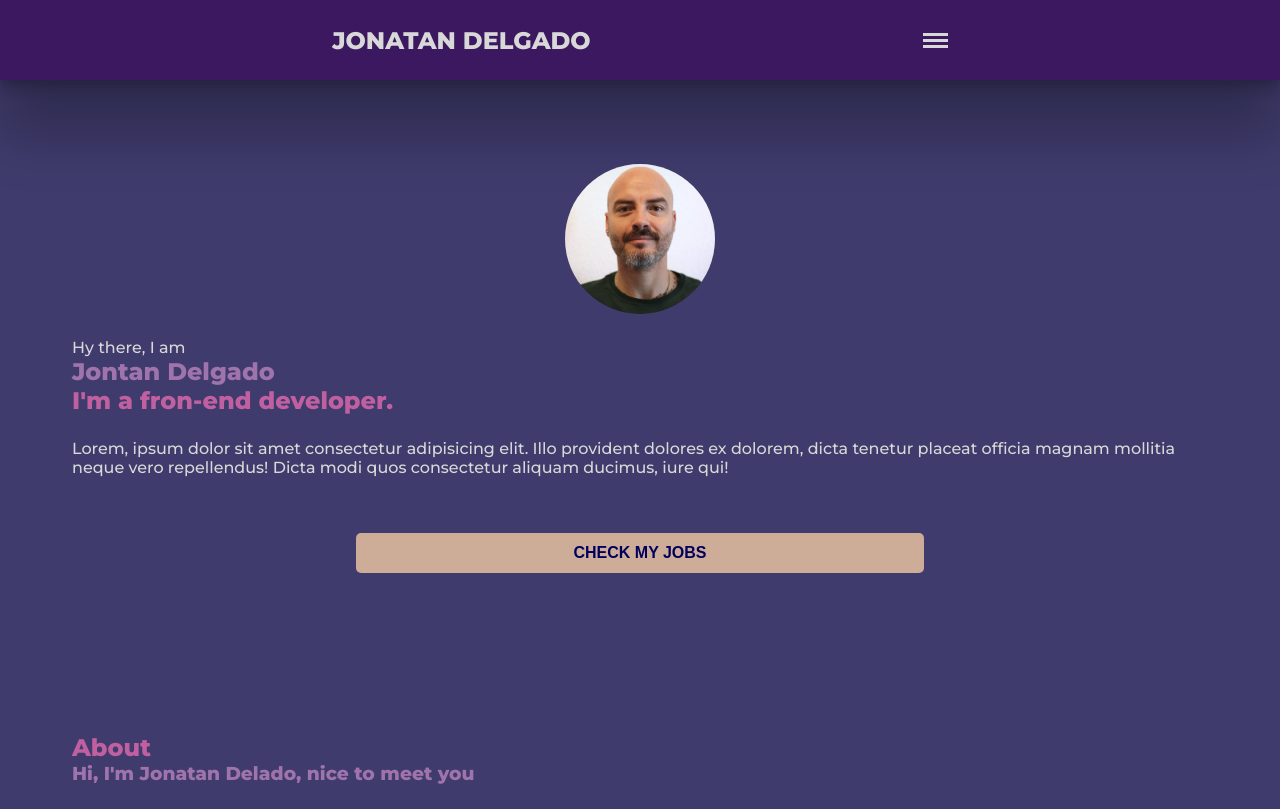
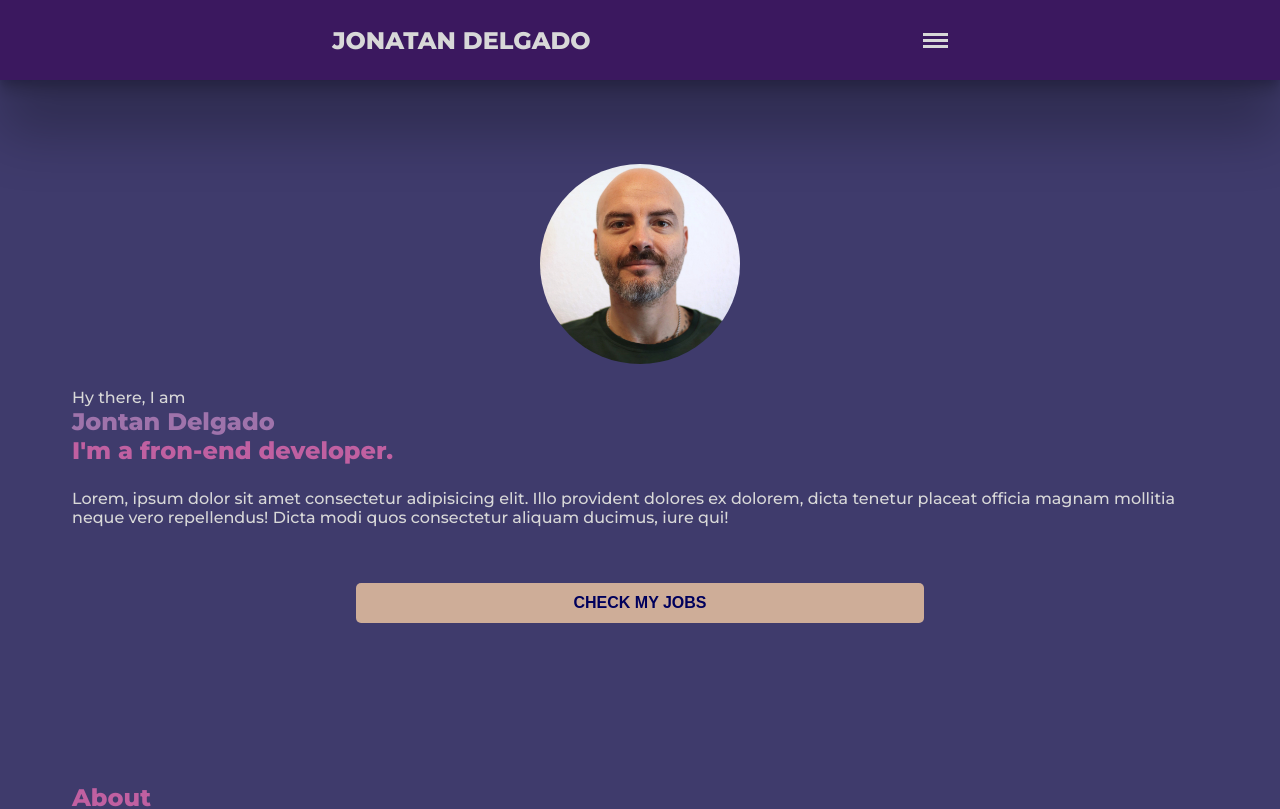
Before and after one commit to JoniDelgado/MyWebPage, a React (Vite) app: page / in a window 1280 px wide. Shown: the top 809 px of the page. Built offline with nearby package versions, Linux system fonts and the light colour scheme.

Commit message:
estilos form

```diff
--- a/src/components/GlobalStyles/GlobalStyles.jsx
+++ b/src/components/GlobalStyles/GlobalStyles.jsx
@@ -36,4 +36,24 @@ p {
 ul {
   list-style: none;
 }
+
+button {
+    margin: 2rem auto;
+    padding: 0.7rem;
+    width: 50%;
+    background-color: #f0c9a3ce;
+    border: none;
+    border-radius: 5px;
+    color: #00005c;
+    font-size: 1rem;
+    font-weight: 600;
+    text-transform: uppercase;
+
+    &:hover {
+      background-color: #3b185f;
+      color: #d8d8d8;
+      box-shadow: rgba(0, 0, 0, 0.3) 0px 19px 38px,
+        rgba(0, 0, 0, 0.22) 0px 15px 12px;
+    }
+  }
 `;
--- a/src/components/contact/Contact.jsx
+++ b/src/components/contact/Contact.jsx
@@ -17,7 +17,7 @@ const Contact = () => {
           rows="10"
           placeholder="Dejame tu mensaje ;)"
         ></textarea>
-        <input type="submit" name="" id="" value="Enviar" />
+        <button type="submit">Enviar</button>
       </form>
     </StyleContactSection>
   );
--- a/src/components/contact/Style.contact.jsx
+++ b/src/components/contact/Style.contact.jsx
@@ -6,12 +6,20 @@ export const StyleContactSection = styled.section`
     padding: 1rem;
     display: flex;
     flex-direction: column;
-    gap: 0.4rem;
-    border: 1px solid black;
+    gap: 0.7rem;
+    border-radius: 5px;
+    background-color: #9f73ab;
+    box-shadow: rgba(0, 0, 0, 0.3) 0px 19px 38px,
+      rgba(0, 0, 0, 0.22) 0px 15px 12px;
 
     & > * {
       padding: 0.3rem;
       width: 100%;
+      border: none;
+    }
+
+    button {
+      margin: 0.6rem auto;
     }
   }
 `;
--- a/src/components/hero/Styled.hero.jsx
+++ b/src/components/hero/Styled.hero.jsx
@@ -9,8 +9,8 @@ export const StyleHeroSection = styled.section`
 
   & > div:first-of-type {
     margin: auto;
-    width: 150px;
-    height: 150px;
+    width: 200px;
+    height: 200px;
     border-radius: 50%;
     overflow: hidden;
   }
@@ -19,24 +19,4 @@ export const StyleHeroSection = styled.section`
     height: 100%;
     object-fit: cover;
   }
-
-  button {
-    margin: 2rem auto;
-    padding: 0.7rem;
-    width: 50%;
-    background-color: #f0c9a3ce;
-    border: none;
-    border-radius: 5px;
-    color: #00005c;
-    font-size: 1rem;
-    font-weight: 600;
-    text-transform: uppercase;
-
-    &:hover {
-      background-color: #3b185f;
-      color: #d8d8d8;
-      box-shadow: rgba(0, 0, 0, 0.3) 0px 19px 38px,
-        rgba(0, 0, 0, 0.22) 0px 15px 12px;
-    }
-  }
 `;
```
